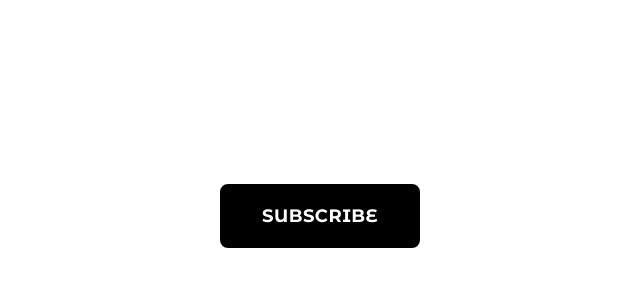
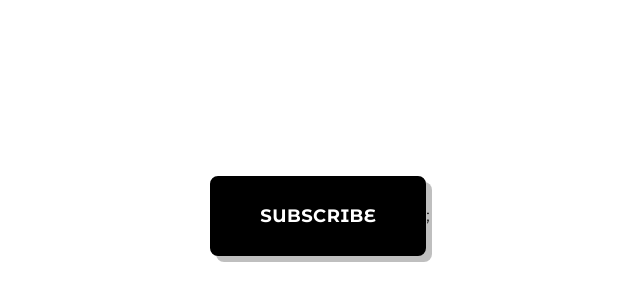
Before and after one commit to pazedev/pod-of-cast, a React (Vite) app: page / in a window 1280 px wide. Shown: the part 184-484 px from the top of the page, without its empty margins (320-960 px from the left). Built offline with nearby package versions, Linux system fonts and the light colour scheme; a web font is replaced by a local one.

Commit message:
Update button padding and hover

```diff
--- a/src/App.jsx
+++ b/src/App.jsx
@@ -3,7 +3,7 @@ import { SubscribeButton } from "./components/SubscribeButton";
 function App() {
   return (
     <div className="min-h-screen bg-white flex items-center justify-center">
-      <SubscribeButton text = "Subscribe"/>
+      <SubscribeButton text="Subscribe" />;
     </div>
   );
 }
--- a/src/components/SubscribeButton.jsx
+++ b/src/components/SubscribeButton.jsx
@@ -1,9 +1,15 @@
-export const SubscribeButton = ({ text, onClick }) => {
+export const SubscribeButton = ({ text, variant = "desktop", onClick }) => {
+  const variants = {
+    desktop:
+      "button-black md:px-8 md:py-3 md:text-base lg:px-12 lg:py-6 lg:text-lg",
+    mobile: "button-black px-8 py-4 text-sm",
+    outlineDesktop:
+      "button-outline md:px-8 md:py-3 md:text-base lg:px-12 lg:py-6 lg:text-lg",
+    outlineMobile: "button-outline px-8 py-4 text-sm",
+  };
+
   return (
-    <button
-      onClick={onClick}
-      className="button-black md:px-8 md:py-3 md:text-base lg:px-10 lg:py-4 lg:text-lg active:shadow-[2px_2px_0_0_rgba(0,0,0,0.25)]"
-    >
+    <button onClick={onClick} className={variants[variant]}>
       {text}
     </button>
   );
--- a/src/index.css
+++ b/src/index.css
@@ -1,31 +1,29 @@
-@import url('https://fonts.googleapis.com/css2?family=Inter:ital,opsz,wght@0,14..32,100..900;1,14..32,100..900&family=Montserrat+Alternates:ital,wght@0,100;0,200;0,300;0,400;0,500;0,600;0,700;0,800;0,900;1,100;1,200;1,300;1,400;1,500;1,600;1,700;1,800;1,900&family=SUSE+Mono:ital,wght@0,100..800;1,100..800&display=swap');
+@import url("https://fonts.googleapis.com/css2?family=Inter:ital,opsz,wght@0,14..32,100..900;1,14..32,100..900&family=Montserrat+Alternates:ital,wght@0,100;0,200;0,300;0,400;0,500;0,600;0,700;0,800;0,900;1,100;1,200;1,300;1,400;1,500;1,600;1,700;1,800;1,900&family=SUSE+Mono:ital,wght@0,100..800;1,100..800&display=swap");
 
 @import "tailwindcss";
 
 @theme {
-   --color-DavysGrey: #4D4D4D;
-   --color-font-Vermillion: #CD4631;
-   --color-PewterBlue: #81ADC8;
-   --color-background-Champagne: #F7EDE8;
-   --color-background-AliceBlue: #EDF3F7;
-   --color-shadow-button: rgba(0,0,0,0.25);
+  --color-DavysGrey: #4d4d4d;
+  --color-font-Vermillion: #cd4631;
+  --color-PewterBlue: #81adc8;
+  --color-background-Champagne: #f7ede8;
+  --color-background-AliceBlue: #edf3f7;
+  --color-shadow-button: rgba(0, 0, 0, 0.25);
 
   --font-base-font: "Montserrat Alternates", sans-serif;
 }
-:root{
+:root {
   font-family: var(--font-base-font);
 }
 
 @layer base {
-.cover-font{
+  .cover-font {
     @apply font-bold text-7xl;
-
   }
-.button-black{
-    @apply px-6 py-2 text-sm font-bold rounded-lg bg-black text-white border-2 border-black shadow-shadow-button hover:bg-transparent hover:text-black hover:border-2 hover:border-black hover:shadow-[6px_6px_0_0_rgba(0,0,0,0.25)] transition-all duration-200 active:translate-y-1 active:shadow-none relative uppercase tracking-wide;
-
+  .button-black {
+    @apply px-6 py-2 text-sm font-bold rounded-lg bg-black text-white border-2 border-black cursor-pointer shadow-[6px_6px_0_0_rgba(0,0,0,0.25)] hover:bg-transparent hover:text-black hover:border-2 hover:border-black hover:shadow-[6px_6px_0_0_rgba(0,0,0,0.25)] transition-all duration-200 active:translate-y-1 active:shadow-none relative uppercase tracking-wide;
   }
-.button-outline{
-    @apply px-6 py-2 text-sm font-bold rounded-lg bg-transparent text-black border-2 border-black shadow-shadow-button hover:bg-black hover:text-white hover:border-2 hover:border-black hover:shadow-[6px_6px_0_0_rgba(0,0,0,0.25)] transition-all duration-200 active:translate-y-1 active:shadow-none relative uppercase tracking-wide;
+  .button-outline {
+    @apply px-6 py-2 text-sm font-bold rounded-lg bg-transparent text-black border-2 border-black shadow-[6px_6px_0_0_rgba(0,0,0,0.25)] hover:bg-black hover:text-white hover:border-2 hover:border-black hover:shadow-[6px_6px_0_0_rgba(0,0,0,0.25)] transition-all duration-200 active:translate-y-1 active:shadow-none relative uppercase tracking-wide cursor-pointer;
   }
 }
```
Lines whose indentation alone changed are shown as unchanged.
